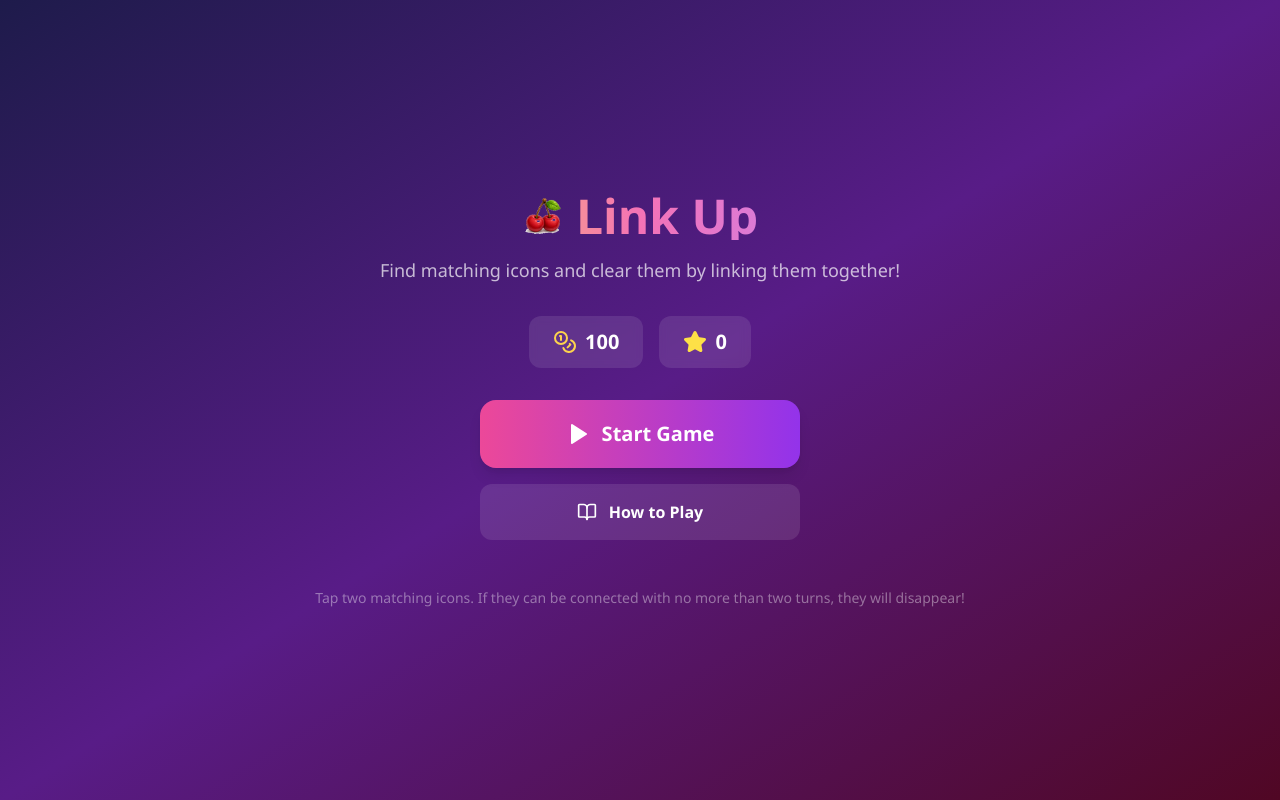
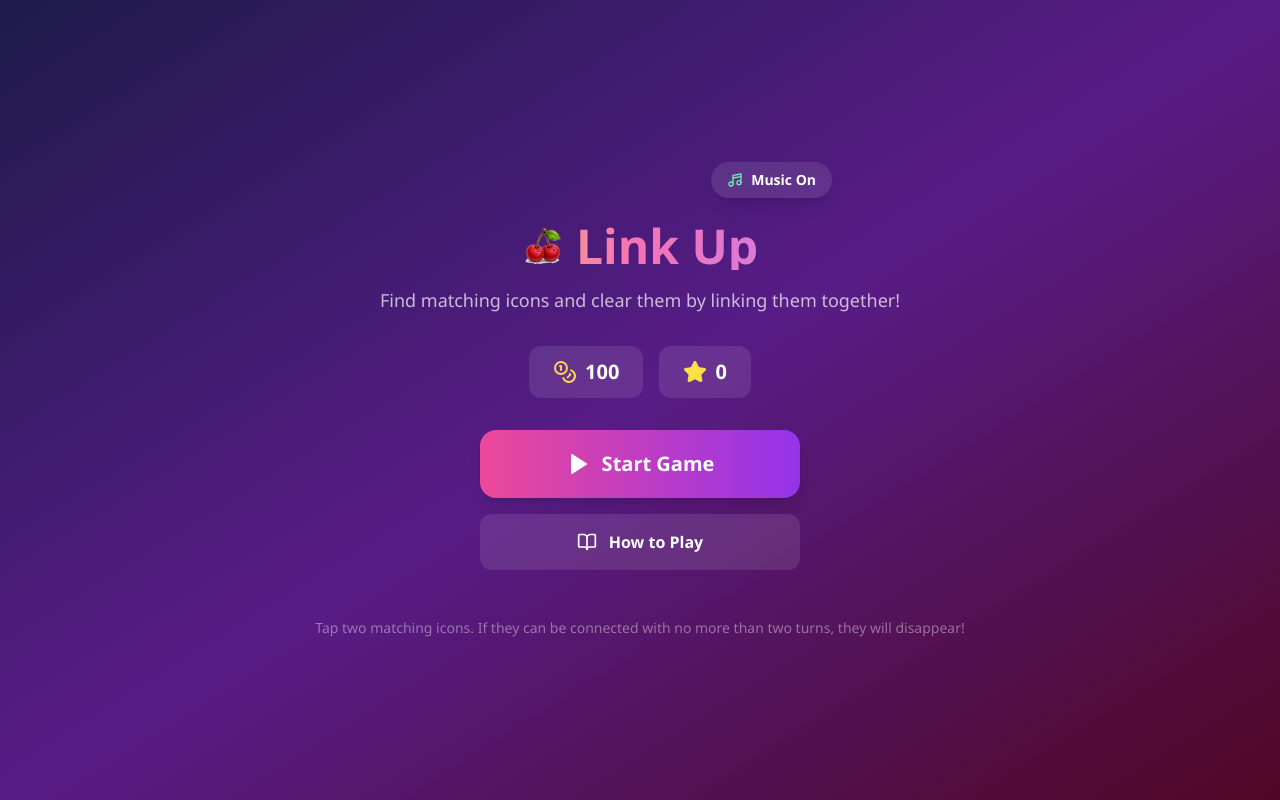
Before and after one commit to wasedchildren/link-game, a React (Vite) app: page / in a window 1280 px wide. Built offline with nearby package versions, Linux system fonts and the light colour scheme.

Commit message:
怄气3890183

```diff
--- a/src/App.tsx
+++ b/src/App.tsx
@@ -9,7 +9,7 @@ import { setupMobileAudio } from '@/utils/mobileAudio';
 import { useI18n } from '@/i18n';
 
 export default function App() {
-  const { scene } = useGameStore();
+  const { scene, bgmEnabled } = useGameStore();
   const { t } = useI18n();
 
   useEffect(() => {
@@ -18,7 +18,7 @@ export default function App() {
     document.body.style.padding = '0';
     document.title = t('app.name');
     const cleanupAudio = setupMobileAudio();
-    soundManager.playBackgroundMusic();
+    soundManager.setBgmEnabled(bgmEnabled);
 
     return () => {
       document.body.style.overflow = '';
@@ -27,7 +27,7 @@ export default function App() {
       cleanupAudio();
       soundManager.stopBackgroundMusic();
     };
-  }, [t]);
+  }, [bgmEnabled, t]);
 
   return (
     <div className="app-shell">
--- a/src/components/Game/PauseModal.tsx
+++ b/src/components/Game/PauseModal.tsx
@@ -1,16 +1,23 @@
 import { useGameStore } from '@/store/gameStore';
 import { soundManager } from '@/game/systems/SoundManager';
-import { Pause } from 'lucide-react';
+import { Music2, Music4, Pause } from 'lucide-react';
 import { useI18n } from '@/i18n';
 
 export function PauseModal() {
-  const { isPaused, togglePause, setScene } = useGameStore();
+  const { isPaused, togglePause, setScene, bgmEnabled, toggleBgm } = useGameStore();
   const { t } = useI18n();
 
   if (!isPaused) return null;
 
   const handleClick = () => {
     soundManager.playClick();
+  };
+
+  const handleToggleBgm = () => {
+    soundManager.playClick();
+    const nextEnabled = !bgmEnabled;
+    soundManager.setBgmEnabled(nextEnabled);
+    toggleBgm();
   };
 
   return (
@@ -22,6 +29,18 @@ export function PauseModal() {
         </h2>
 
         <div className="space-y-3">
+          <button
+            onClick={handleToggleBgm}
+            className="flex w-full items-center justify-center gap-3 rounded-xl border border-purple-300/30 bg-white/10 py-4 font-bold text-white transition-all duration-200 hover:bg-white/20"
+          >
+            {bgmEnabled ? (
+              <Music4 className="h-5 w-5 text-emerald-300" />
+            ) : (
+              <Music2 className="h-5 w-5 text-rose-300" />
+            )}
+            {bgmEnabled ? t('audio.turnOffBgm') : t('audio.turnOnBgm')}
+          </button>
+
           <button
             onClick={() => { handleClick(); togglePause(); }}
             className="w-full py-4 bg-gradient-to-r from-green-500 to-emerald-600 hover:from-green-600 hover:to-emerald-700 text-white font-bold rounded-xl transition-all duration-200 shadow-lg hover:shadow-xl"
--- a/src/components/Menu/MainMenu.tsx
+++ b/src/components/Menu/MainMenu.tsx
@@ -1,11 +1,11 @@
 import { useGameStore } from '@/store/gameStore';
 import { soundManager } from '@/game/systems/SoundManager';
-import { BookOpen, Coins, Play, Star } from 'lucide-react';
+import { BookOpen, Coins, Music2, Music4, Play, Star } from 'lucide-react';
 import { SpriteIcon } from '@/components/ui/SpriteIcon';
 import { useI18n } from '@/i18n';
 
 export function MainMenu() {
-  const { setScene, coins, stars } = useGameStore();
+  const { setScene, coins, stars, bgmEnabled, toggleBgm } = useGameStore();
   const { t } = useI18n();
 
   const handleStart = () => {
@@ -13,8 +13,29 @@ export function MainMenu() {
     setScene('level_select');
   };
 
+  const handleToggleBgm = () => {
+    soundManager.playClick();
+    const nextEnabled = !bgmEnabled;
+    soundManager.setBgmEnabled(nextEnabled);
+    toggleBgm();
+  };
+
   return (
     <div className="min-h-screen flex flex-col items-center justify-center p-4 bg-gradient-to-br from-indigo-950 via-purple-900 to-pink-950">
+      <div className="mb-6 flex w-full max-w-sm justify-end">
+        <button
+          onClick={handleToggleBgm}
+          className="inline-flex items-center gap-2 rounded-full border border-purple-300/30 bg-white/10 px-4 py-2 text-sm font-semibold text-white shadow-lg backdrop-blur-sm transition-all duration-200 hover:bg-white/20"
+        >
+          {bgmEnabled ? (
+            <Music4 className="h-4 w-4 text-emerald-300" />
+          ) : (
+            <Music2 className="h-4 w-4 text-rose-300" />
+          )}
+          <span>{bgmEnabled ? t('audio.bgmOn') : t('audio.bgmOff')}</span>
+        </button>
+      </div>
+
       <div className="text-center mb-8">
         <h1 className="mb-4 flex items-center justify-center gap-3 text-5xl font-bold text-transparent bg-clip-text bg-gradient-to-r from-yellow-300 via-pink-400 to-purple-400">
           <SpriteIcon icon={38} size={42} label={t('game.iconLabel')} />
--- a/src/game/systems/SoundManager.ts
+++ b/src/game/systems/SoundManager.ts
@@ -2,6 +2,7 @@ class SoundManager {
   private audioContext: AudioContext | null = null;
   private bgmSource: AudioBufferSourceNode | null = null;
   private isMuted = false;
+  private isBgmEnabled = true;
   private bgmVolume = 0.25;
   private sfxVolume = 0.5;
   private bgmInterval: number | null = null;
@@ -22,6 +23,28 @@ class SoundManager {
 
   setMuted(muted: boolean) {
     this.isMuted = muted;
+    if (muted) {
+      this.stopBackgroundMusic();
+    } else if (this.isBgmEnabled) {
+      this.playBackgroundMusic();
+    }
+  }
+
+  setBgmEnabled(enabled: boolean) {
+    this.isBgmEnabled = enabled;
+
+    if (!enabled) {
+      this.stopBackgroundMusic();
+      return;
+    }
+
+    if (!this.isMuted) {
+      this.playBackgroundMusic();
+    }
+  }
+
+  getBgmEnabled() {
+    return this.isBgmEnabled;
   }
 
   setBgmVolume(volume: number) {
@@ -136,7 +159,7 @@ class SoundManager {
   }
 
   playBackgroundMusic() {
-    if (this.isMuted) return;
+    if (this.isMuted || !this.isBgmEnabled) return;
     if (this.bgmInterval !== null) {
       clearInterval(this.bgmInterval);
     }
@@ -165,7 +188,7 @@ class SoundManager {
     let bassIndex = 0;
 
     const playNote = () => {
-      if (this.isMuted) return;
+      if (this.isMuted || !this.isBgmEnabled) return;
 
       const melodyOsc = ctx.createOscillator();
       const melodyGain = ctx.createGain();
--- a/src/i18n/translations.ts
+++ b/src/i18n/translations.ts
@@ -26,6 +26,12 @@ export const translations: Record<SupportedLanguage, TranslationTree> = {
       progress: 'Progress',
       nextLevel: 'Next Level',
       levelLabel: 'Level {{level}}',
+    },
+    audio: {
+      bgmOn: 'Music On',
+      bgmOff: 'Music Off',
+      turnOnBgm: 'Turn On Music',
+      turnOffBgm: 'Turn Off Music',
     },
     menu: {
       startGame: 'Start Game',
@@ -86,6 +92,12 @@ export const translations: Record<SupportedLanguage, TranslationTree> = {
       nextLevel: '下一关',
       levelLabel: '关卡 {{level}}',
     },
+    audio: {
+      bgmOn: '音乐已开',
+      bgmOff: '音乐已关',
+      turnOnBgm: '打开背景音乐',
+      turnOffBgm: '关闭背景音乐',
+    },
     menu: {
       startGame: '开始游戏',
       howToPlay: '游戏说明',
--- a/src/store/gameStore.ts
+++ b/src/store/gameStore.ts
@@ -7,6 +7,7 @@ interface GameStore {
   currentLevel: number;
   coins: number;
   stars: number;
+  bgmEnabled: boolean;
   unlockedLevels: number[];
   tiles: Tile[];
   selectedTiles: Tile[];
@@ -28,6 +29,7 @@ interface GameStore {
   resetGame: () => void;
   updateTime: () => void;
   togglePause: () => void;
+  toggleBgm: () => void;
 }
 
 const getSavedData = () => {
@@ -38,11 +40,12 @@ const getSavedData = () => {
   return {
     coins: GAME_CONFIG.baseCoins,
     stars: 0,
+    bgmEnabled: true,
     unlockedLevels: [1],
   };
 };
 
-const saveData = (data: { coins: number; stars: number; unlockedLevels: number[] }) => {
+const saveData = (data: { coins: number; stars: number; unlockedLevels: number[]; bgmEnabled: boolean }) => {
   localStorage.setItem('linkup_save', JSON.stringify(data));
 };
 
@@ -54,6 +57,7 @@ export const useGameStore = create<GameStore>((set, get) => {
     currentLevel: 1,
     coins: saved.coins,
     stars: saved.stars,
+    bgmEnabled: typeof saved.bgmEnabled === 'boolean' ? saved.bgmEnabled : true,
     unlockedLevels: saved.unlockedLevels,
     tiles: [],
     selectedTiles: [],
@@ -131,7 +135,12 @@ export const useGameStore = create<GameStore>((set, get) => {
               newUnlockedLevels = [...state.unlockedLevels, nextLevelId];
             }
 
-            saveData({ coins: newCoins, stars: newStars, unlockedLevels: newUnlockedLevels });
+            saveData({
+              coins: newCoins,
+              stars: newStars,
+              unlockedLevels: newUnlockedLevels,
+              bgmEnabled: state.bgmEnabled,
+            });
 
             return {
               tiles: newTiles,
@@ -217,5 +226,18 @@ export const useGameStore = create<GameStore>((set, get) => {
     togglePause: () => {
       set(state => ({ isPaused: !state.isPaused }));
     },
+
+    toggleBgm: () => {
+      set(state => {
+        const nextBgmEnabled = !state.bgmEnabled;
+        saveData({
+          coins: state.coins,
+          stars: state.stars,
+          unlockedLevels: state.unlockedLevels,
+          bgmEnabled: nextBgmEnabled,
+        });
+        return { bgmEnabled: nextBgmEnabled };
+      });
+    },
   };
 });
```
Also changed, not shown: public/favicon.png, src/assets/branding/app-icon-source.png (added), 1 other file (tests, documents, lock files or other folders).
